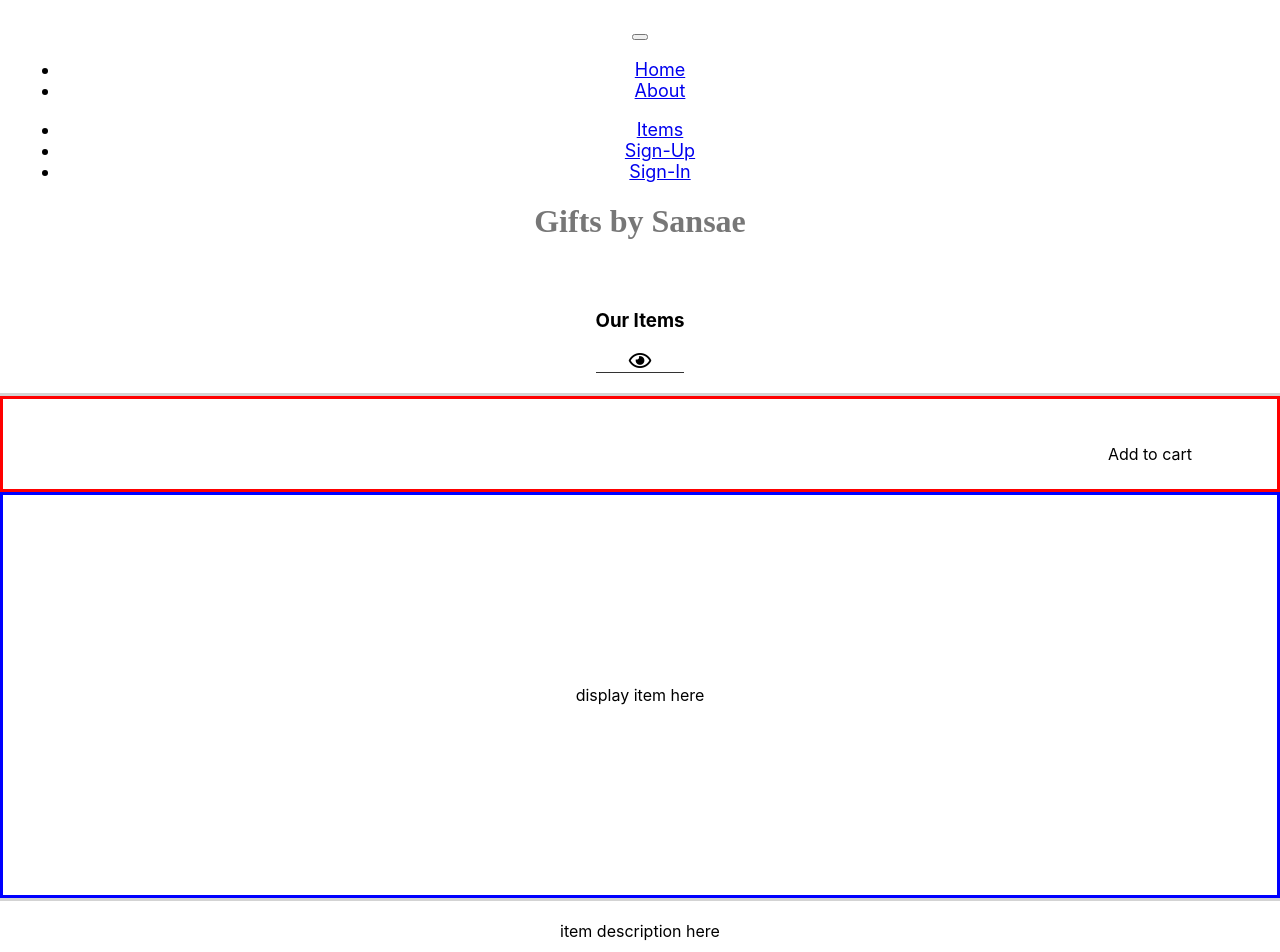
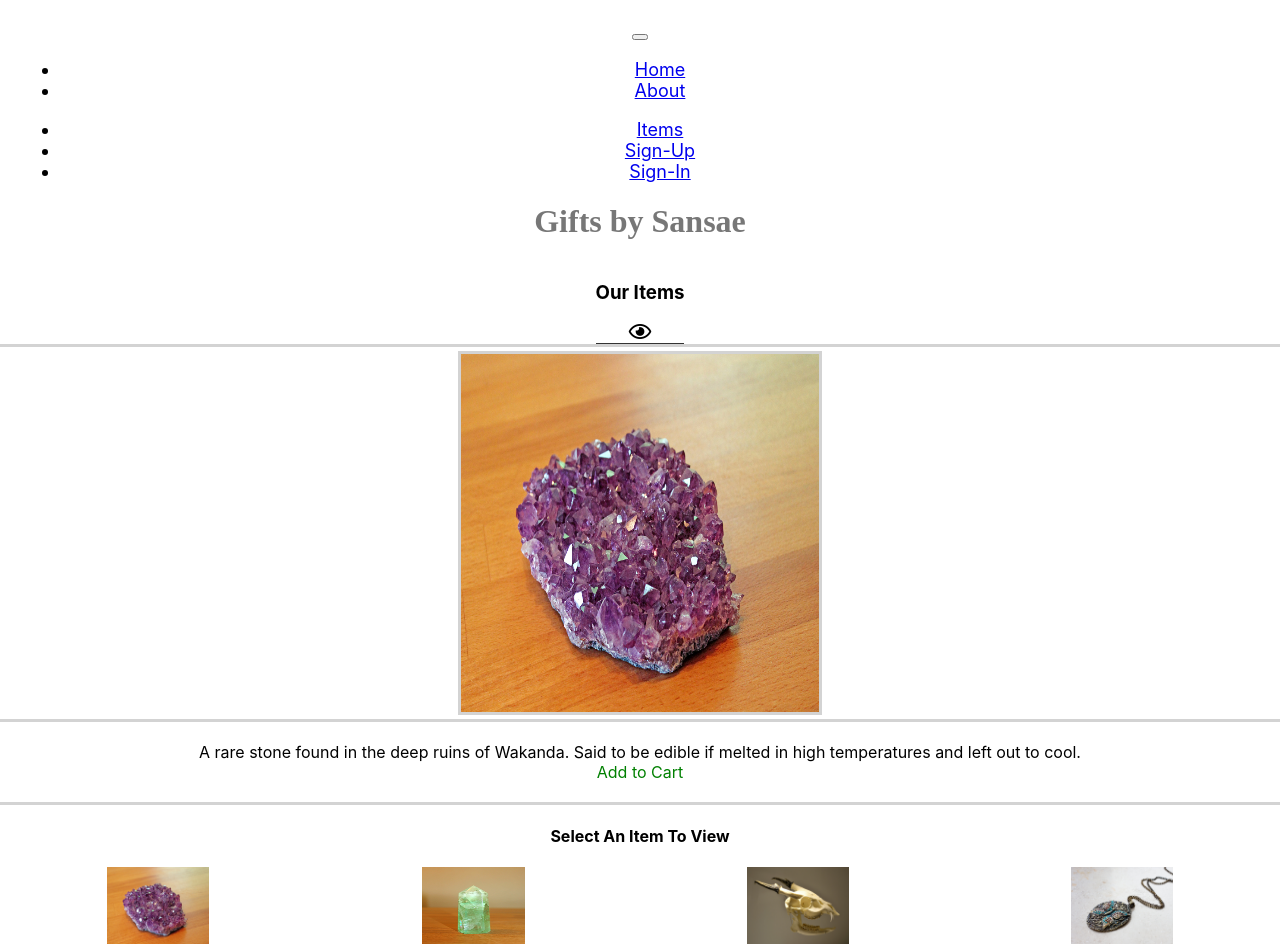
Before and after one commit to sansae/giftsBySansae, a React (Create React App) app in the folder client/: page / in a window 1280 px wide. Shown: the top 952 px of the page. Built offline with nearby package versions, Linux system fonts and the light colour scheme; the HTML template or start-up script is replaced by a standard one.

Commit message:
add default image to item display, add description and re-position add to cart link below it

```diff
--- a/client/src/App.css
+++ b/client/src/App.css
@@ -1,6 +1,5 @@
 .App {
   text-align: center;
-  /*border: 3px solid red;*/
   margin-bottom: 60px;
 }
 
@@ -12,21 +11,14 @@
 }
 
 .custom-brand {
-  margin-bottom: 50px;
   color: #777;
   font-family: cursive;
 }
 
 .App-header {
-  /*background-color: #282c34;*/
-  /*min-height: 100vh;*/
   display: flex;
   flex-direction: column;
   align-items: center;
-  /*justify-content: center;*/
-  /*font-size: calc(10px + 2vmin);*/
-  /*color: white;*/
-  /*border: 2px solid red;*/
 }
 
 .page-header {
@@ -38,24 +30,21 @@
 }
 
 .display {
-  margin-top: 20px;
   border-top: 3px solid lightgrey;
   border-bottom: 3px solid lightgrey;
 }
 
-.display > .add-cart {
-  border: 3px solid red;
-  text-align: right;
-  padding: 45px 85px 25px 0px;
+.display > .item {
+  height: 29vw;
+  display: flex;
+  align-items: center;
+  justify-content: center;
 }
 
-.display > .item {
-  border: 3px solid blue;
-  min-height: 50vh;
-  display: flex;
-  flex-direction: column;
-  align-items: center;
-  justify-content: center;
+.display .item img {
+  width: 28vw;
+  height: 28vw;
+  border: 3px solid lightgrey;
 }
 
 .item-description {
@@ -64,19 +53,22 @@
   border-bottom: 3px solid lightgrey;
 }
 
-.select-item-header {
-  /*border: 3px solid orange;*/
-  margin-top: 50px;
-}
-
 .item-collection {
-  margin-top: 50px;
   display: flex;
   align-items: center;
   justify-content: space-around;
 }
 
+.item-collection div {
+  cursor: pointer;
+}
+
 .img-item {
-  width: 12vw;
-  height: 10vw;
+  width: 8vw;
+  height: 6vw;
 }
+
+.add-cart > span{
+  color: green;
+  cursor: pointer;
+}
--- a/client/src/components/Landing.js
+++ b/client/src/components/Landing.js
@@ -2,6 +2,12 @@ import React from 'react';
 import imageData from './../data/images';
 
 class Landing extends React.Component {
+  constructor(props) {
+    super(props);
+
+    this.state = { currentImg: imageData[0] };
+  }
+
   render() {
     let divItems = [];
 
@@ -24,16 +30,14 @@ class Landing extends React.Component {
         </section>
 
         <section className="display">
-          <div className="add-cart">
-            Add to cart
-          </div>
           <div className="item">
-              display item here
+            <img src={this.state.currentImg.src} alt={this.state.currentImg.name}></img>
           </div>
         </section>
 
         <section className="item-description">
-          item description here
+          {this.state.currentImg.description}
+          <div className="add-cart"><span>Add to Cart</span></div>
         </section>
 
         <section className="select-item-header">
```
